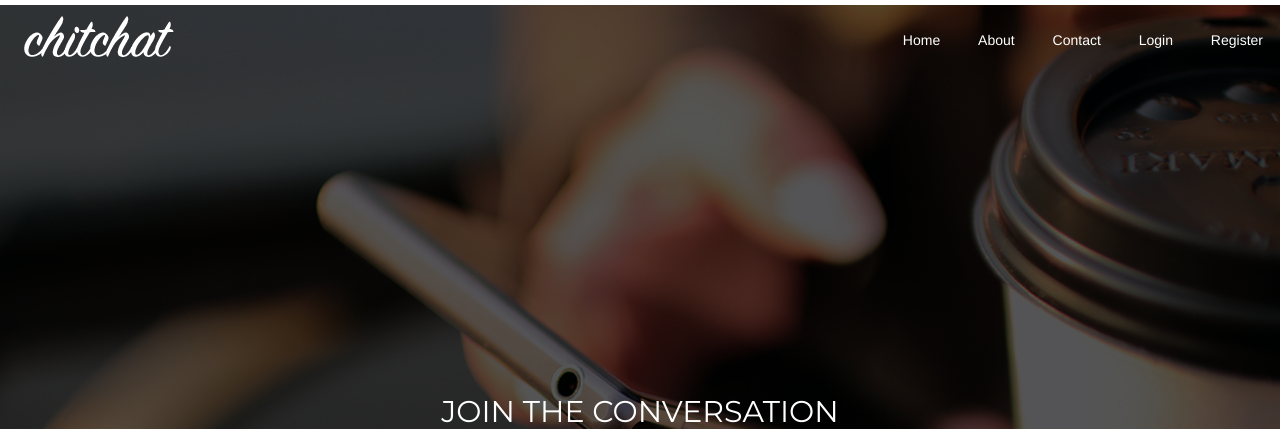
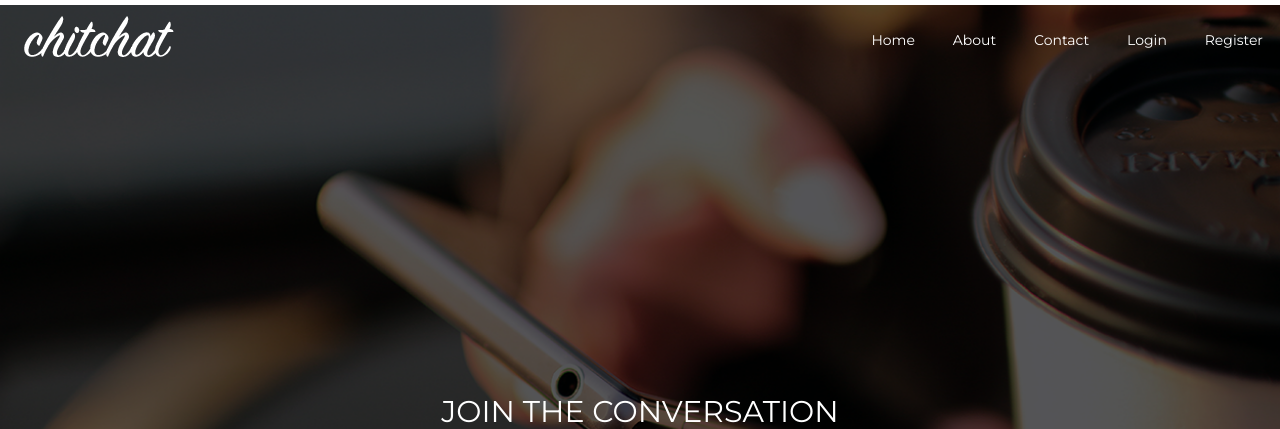
Before and after one commit to ccblazer44/cs386project, a PHP site: page / in a window 1280 px wide. Shown: the top 429 px of the page. Run offline with PHP 8.4, Linux system fonts and the light colour scheme.

Commit message:
Link font change

```diff
--- a/styles/style.css
+++ b/styles/style.css
@@ -48,6 +48,7 @@ body{
 #main-nav ul li a {
 	color: white;
 	padding: 10px;
+	font-family: 'Montserrat', sans-serif;
 }
 
 #main-nav ul li a:hover {
```
